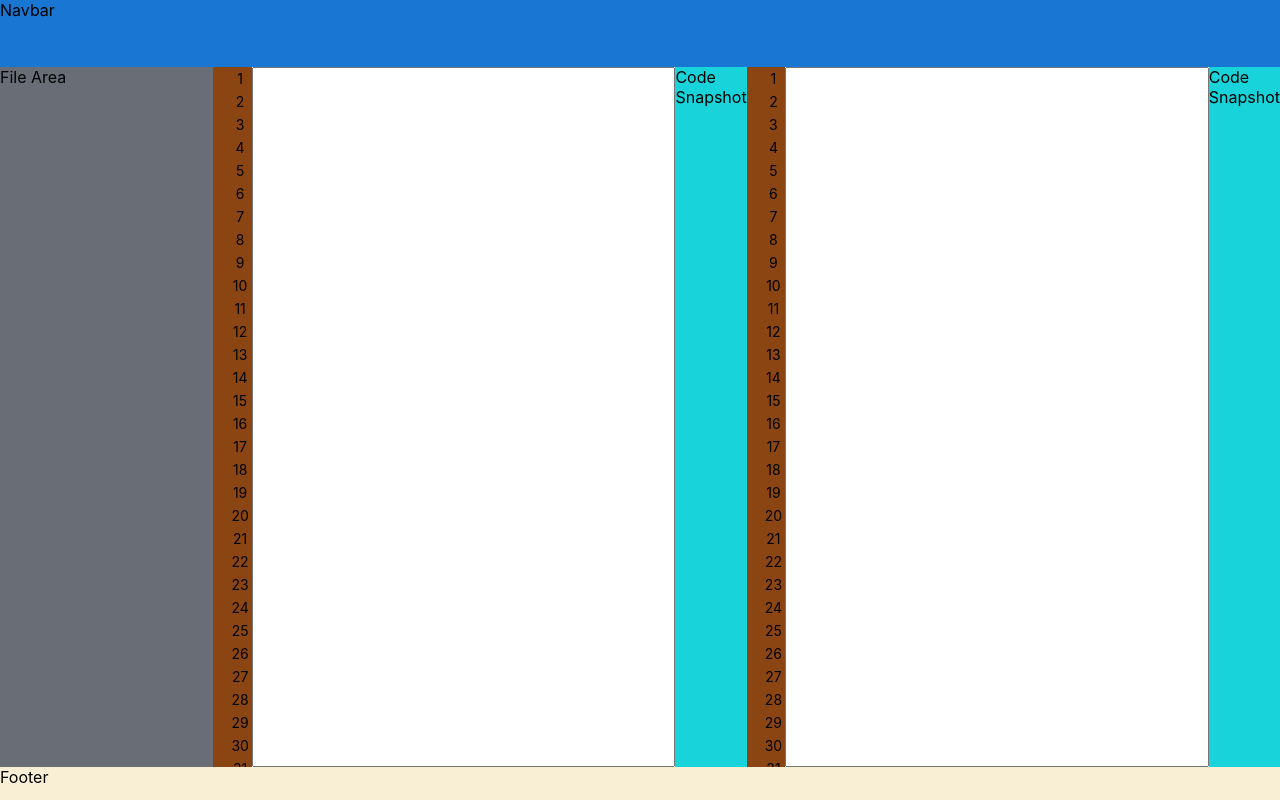
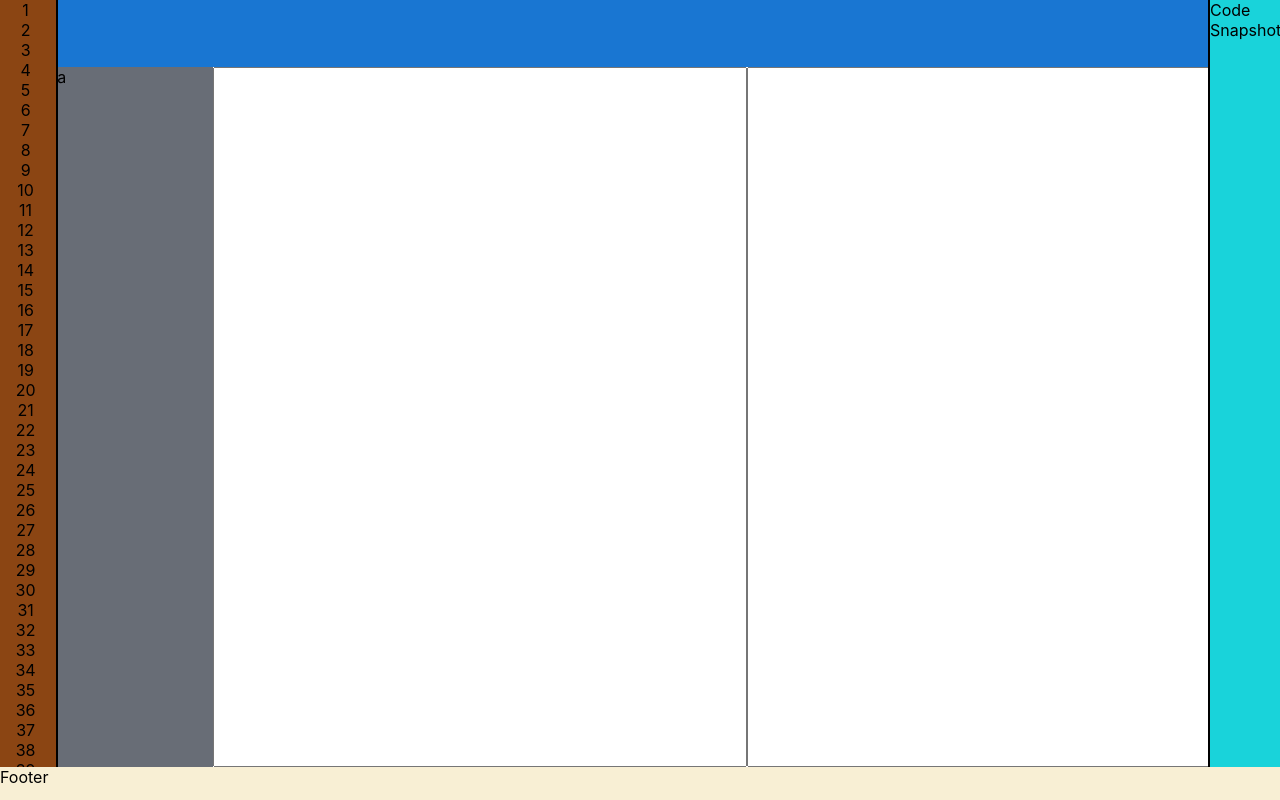
Before and after one commit to JaiRaga/jstxt_client, a React (Create React App) app: page / in a window 1280 px wide. Shown: the top 800 px of the page. Built offline with nearby package versions, Linux system fonts and the light colour scheme.

Commit message:
modified css

```diff
--- a/src/components/home/Home.css
+++ b/src/components/home/Home.css
@@ -44,13 +44,14 @@ body {
 }
 
 .editor {
-  grid-column: span 23;
+  grid-column: span 24;
   grid-row: span 24;
   /* background-color: #794c74; */
 
   display: grid;
   grid-template-columns: repeat(24, 1fr);
   grid-template-rows: repeat(24, 1fr);
+  /* overflow-y: auto; */
 
   /* grid-column: 1 / -1;
   grid-row: 1 / -1;
@@ -58,7 +59,7 @@ body {
 }
 
 .codeeditor {
-  grid-column: span 23;
+  grid-column: span 24;
   grid-row: span 24;
   display: grid;
   grid-template-columns: repeat(24, 1fr);
@@ -66,9 +67,16 @@ body {
 }
 
 .codesnapshot {
-  grid-column: span 1;
-  grid-row: span 24;
+  /* grid-column: span 1;
+  grid-row: span 24; */
   background-color: #19d3da;
+  position: absolute;
+  top: 0;
+  right: 0;
+  bottom: 0;
+  width: 70px;
+
+  border-left: 2px solid black;
 
   /* grid-column: span 1;
   grid-row: span 21;
@@ -79,23 +87,35 @@ body {
   grid-column: span 24;
   grid-row: span 1;
   background-color: #f8efd4;
+  z-index: 8;
 }
 
 .number {
-  display: flex;
-  flex-direction: column;
+  /* display: flex; */
+  /* flex-direction: column; */
   background-color: saddlebrown;
-  align-items: center;
+  /* align-items: center; */
   /* margin-right: 5px; */
 
-  grid-column: span 1;
-  grid-row: span 24;
-  font-size: 14px;
+  /* grid-column: span 1;
+  grid-row: span 24; */
+  font-size: 16px;
+  /* margin-right: auto; */
+  position: absolute;
+  top: 0;
+  left: 0;
+  bottom: 0;
+  width: 4%;
+  text-align: center;
+  padding-right: 5px;
+  border-right: 2px solid black;
+  line-height: 20px;
+  z-index: 1;
 }
 
 .num {
-  padding: 3px 0;
-  padding-left: 15px;
+  position: sticky;
+  top: 0;
 }
 
 button {
```
